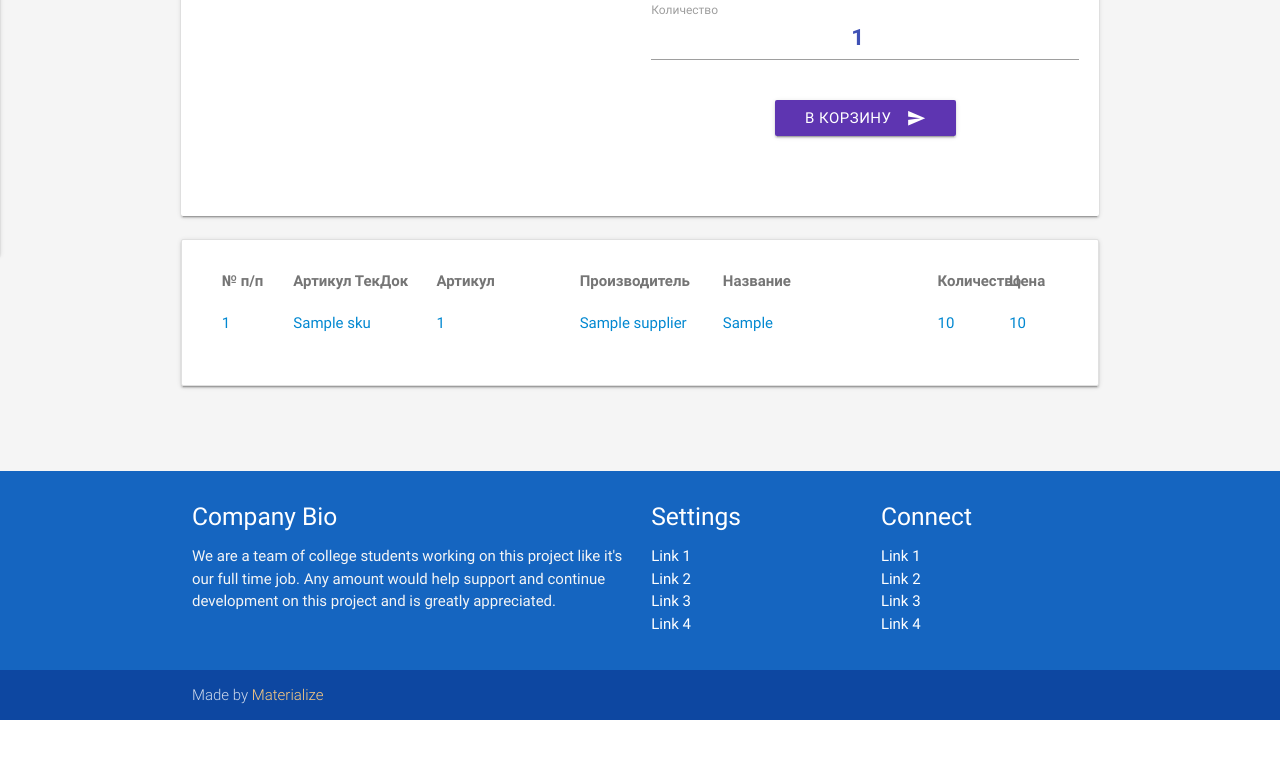
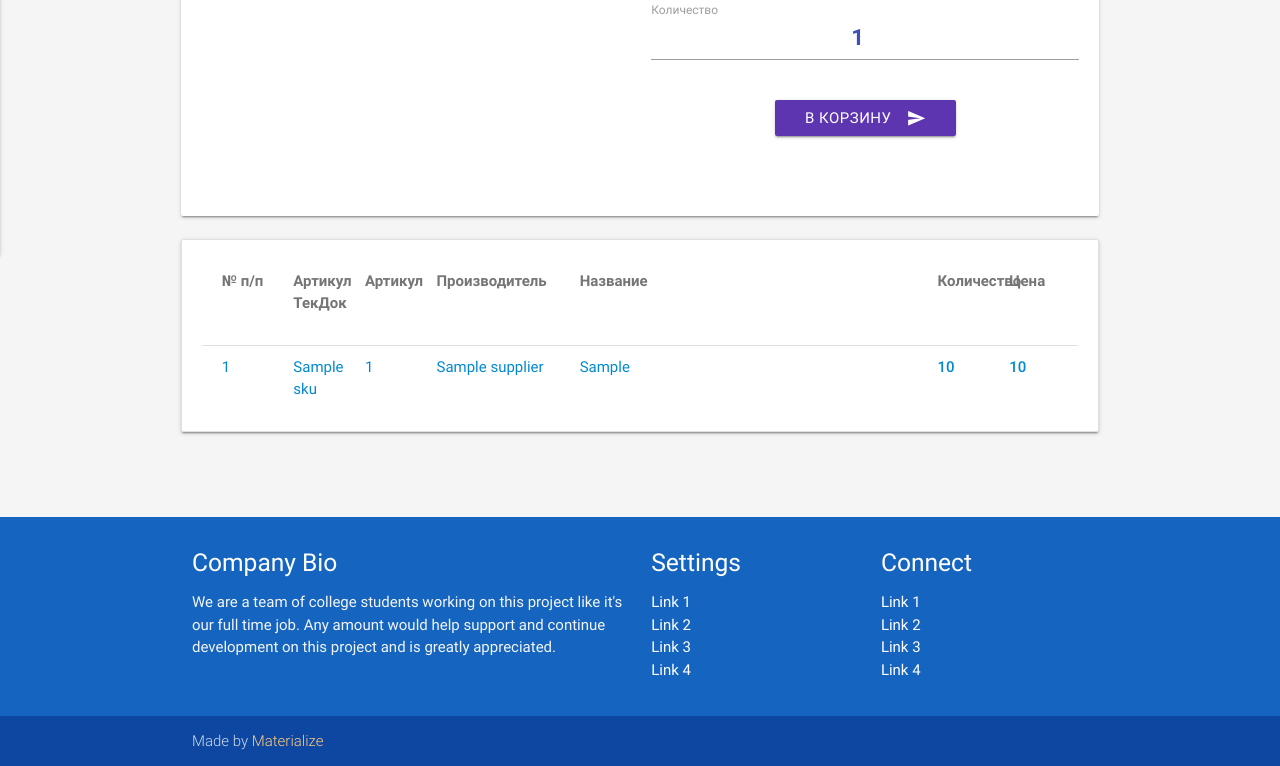
Before and after one commit to autodatabases/avtoresurs.net, a Django app: template shop/templates/shop/product_detail.html in a window 1280 px wide. Shown: the part 605-1371 px from the top of the page. Before the commit the page ends 1325 px from the top, so only its background shows below. Run offline with Django 3.2, Linux system fonts and the light colour scheme; the template is opened without the code that fills it: most values are stand-ins (such as "Sample title", 1, 10 or a date in 2020); grey boxes labelled with a size stand in for pictures from a placeholder-image service; style sheets or scripts are compiled from the project's sources; some libraries are stand-ins or nearby versions.

Commit message:
added product analog price and quantity fields

```diff
--- a/shop/templates/shop/product_detail.html
+++ b/shop/templates/shop/product_detail.html
@@ -87,27 +87,50 @@
                 <div class="collection-item">
                     <div class="row">
                         <div class="col s1 tecdoc-header">№ п/п</div>
-                        <div class="col s2 tecdoc-header">Артикул ТекДок</div>
-                        <div class="col s2 tecdoc-header">Артикул</div>
+                        <div class="col s1 tecdoc-header">Артикул ТекДок</div>
+                        <div class="col s1 tecdoc-header">Артикул</div>
                         <div class="col s2 tecdoc-header">Производитель</div>
-                        <div class="col s3 tecdoc-header">Название</div>
+                        <div class="col s5 tecdoc-header">Название</div>
                         <div class="col s1 tecdoc-header">Количество</div>
                         <div class="col s1 tecdoc-header">Цена</div>
                     </div>
-                    {% for part_analog in part_analogs %}
-                        <div class="row">
-                            <div class="col s1">{{ forloop.counter }}</div>
-                            <div class="col s2">{{ part_analog.sku }}</div>
-                            <div class="col s2">{{ part_analog.id }}</div>
-                            <div class="col s2">{{ part_analog.supplier }}</div>
-                            <div class="col s3">{{ part_analog }}</div>
-                            <div class="col s1">{{ part_analog.product.quantity }}</div>
-                            <div class="col s1">{{ part_analog.product.get_price }}</div>
-                        </div>
-                    {% endfor %}
                 </div>
-            </div>
+                {% for part_analog in part_analogs %}
+                    {% if part_analog.product_id %}
+                        <a href="{% url 'shop:product_detail' part_analog.product_id %}" class="collection-item">
+                    {% else %}
+                        <div class="collection-item noactive">
+                    {% endif %}
+
+                <div class="row no-margin-bot">
+                    <div class="col s1">{{ forloop.counter }}</div>
+                    <div class="col s1">{{ part_analog.sku }}</div>
+                    <div class="col s1">{{ part_analog.id }}</div>
+                    <div class="col s2">{{ part_analog.supplier }}</div>
+                    <div class="col s5">{{ part_analog }}</div>
+                    <div class="col s1">
+                        <strong>
+                            {{ part_analog.quantity }}
+                        </strong>
+                    </div>
+                    <div class="col s1">
+                        <strong>
+                            {% if part_analog.price > 0 %}
+                                {{ part_analog.price }}
+                            {% else %}
+                                -
+                            {% endif %}
+                        </strong>
+                    </div>
+                </div>
+                {% if part_analog.product_id %}
+                    </a>
+                {% else %}
+                    </div>
+                {% endif %}
+                {% endfor %}
         </div>
+    </div>
     </div>
 
 
--- a/tecdoc/views/section.py
+++ b/tecdoc/views/section.py
@@ -7,7 +7,6 @@
 
 class SectionList(ListView):
     model = Section
-
 
     def get_context_data(self, **kwargs):
         context = super(SectionList, self).get_context_data()
@@ -34,6 +33,6 @@
         car_type = CarType.objects.get(id=type_id)
         context['car_type'] = car_type
 
-        #todo get tree for current cartype only
+        # todo get tree for current cartype only
 
         return context
```
Also changed, not shown: shop/views/product.py (+23 -4 lines), tecdoc/templates/tecdoc/part_list.html (+7 -8 lines), main/templates/main_page.html (line endings or trailing spaces), 2 other files.
